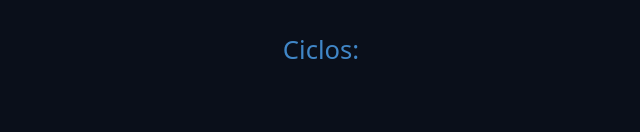
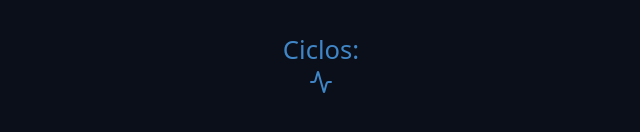
Before and after one commit to renato-saldanha/pomodoro, a Next.js app: page / in a window 1280 px wide. Shown: the part 601-733 px from the top of the page, without its empty margins (319-959 px from the left). Built offline with nearby package versions, Linux system fonts and the light colour scheme.

Commit message:
adequado componente de lista com Activity

```diff
--- a/src/components/Ciclos/index.tsx
+++ b/src/components/Ciclos/index.tsx
@@ -1,16 +1,17 @@
 import { useTaskContext } from '@/contexts/TaskContext/hooks';
 import { getTipoCiclo } from '@/models/CicloModel';
+import { Activity } from 'lucide-react';
 import React, { InputHTMLAttributes } from 'react';
 
 type CiclosProps = {
     texto?: 'oi';
 };
 
-const Ciclos  : React.FC<CiclosProps & InputHTMLAttributes<HTMLInputElement>> = ({}) => {
+const Ciclos: React.FC<CiclosProps & InputHTMLAttributes<HTMLInputElement>> = ({ }) => {
     const { state } = useTaskContext();
     const ciclos = state.ciclos;
 
-    const DescricaoCiclo : React.FC = () => {
+    const DescricaoCiclo: React.FC = () => {
         const tempoFoco = state.config.tempoFoco;
         const tempoDescanso = state.config.tempoDescansoCurto;
         const tempoDescansoLongo = state.config.tempoDescansoLongo;
@@ -44,22 +45,22 @@ const Ciclos  : React.FC<CiclosProps & InputHTMLAttributes<HTMLInputElement>> =
             </div>
             <p>Ciclos:</p>
             <div className='flex items-center justify-center'>
-                {ciclos && ciclos.length > 0 && (
-                    ciclos.map((ciclo) => (
+                <Activity mode={ciclos && ciclos.length > 0 ? 'visible' : 'hidden'}>
+                    {ciclos.map((ciclo) => (
                         <div key={ciclo.numeroCiclo} className="flex flex-row items-center">
                             {ciclo.trabalho && (
                                 <div className="text-aviso text-xl">●</div>
                             )}
                             {ciclo.descanso && (
                                 <div className={`text-xl ${ciclo.numeroCiclo == 4 ? 'text-play' : 'text-primario'}`}>●</div>
-                            ) }
+                            )}
 
                             {!ciclo.descanso && !ciclo.trabalho && (
                                 <div className={`text-xl text-transparent`}>●</div>
                             )}
                         </div>
-                    ))
-                )}
+                    ))}
+                </Activity>
             </div>
         </div>
 
```
